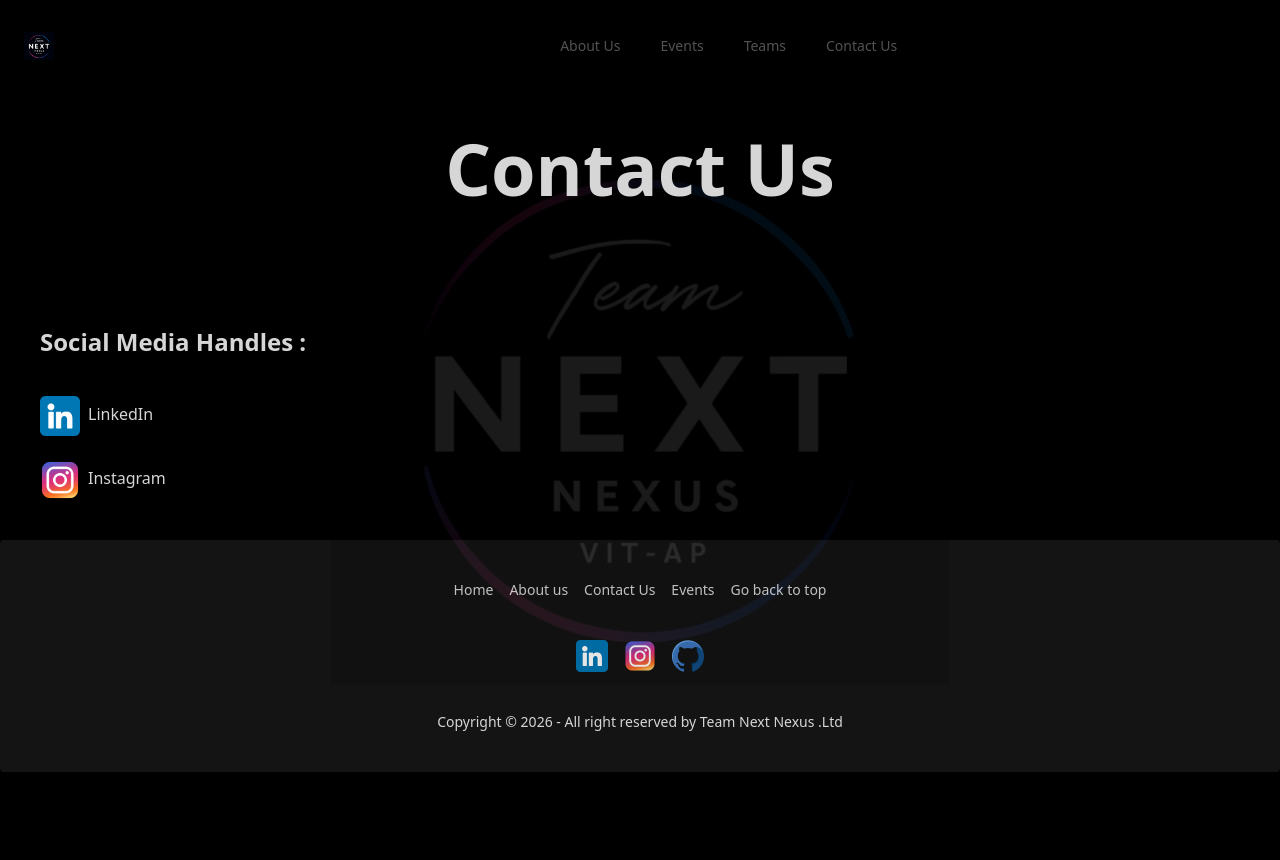
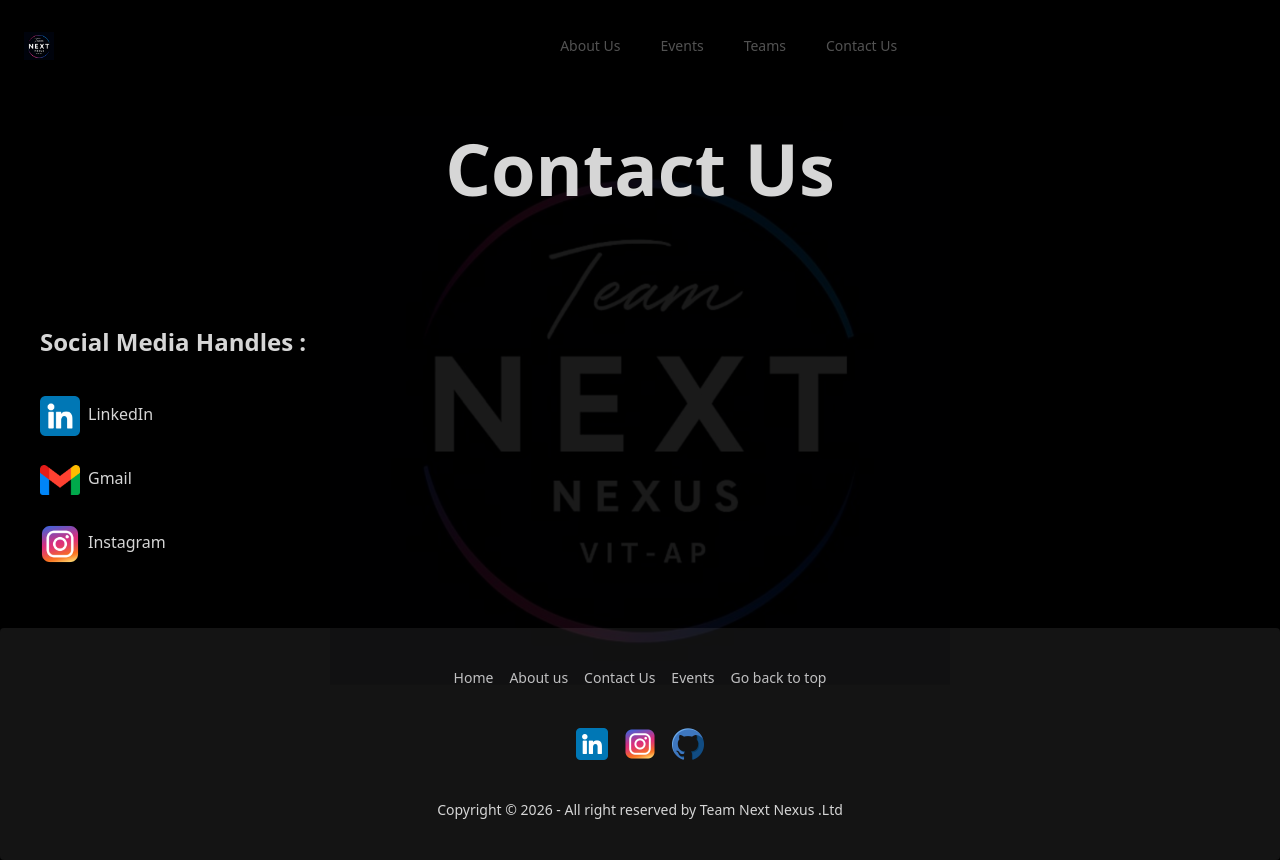
Before and after one commit to UtkarshSahay123/tnn--website, a Next.js app: page /contact-us in a window 1280 px wide. Before the commit the page ends 800 px from the top, so only its background shows below. Built offline with nearby package versions, Linux system fonts and the light colour scheme.

Commit message:
add gmail contact link

```diff
--- a/app/contact-us/page.js
+++ b/app/contact-us/page.js
@@ -25,12 +25,24 @@ function page() {
         <br></br>
 
 
+        <div>
+          <a href ='mailto:nextnexus.club@vitap.ac.in'>
+          <img src = '/sample/gmail.png' alt = 'Gmail' className="w-10 h-10 inline-block mr-2"/>
+          </a>
+          <a href = 'mailto:nextnexus.club@vitap.ac.in'>Gmail</a>
+        </div>
+
+
+        <br></br>
+
+
         <a href = 'https://www.instagram.com/tnn_vitap/'>
         <div>
           <img src = '/sample/instagram.png' alt = 'Instagram' className="w-10 h-10 inline-block mr-2"/>
           Instagram
         </div>
         </a>
+        <br></br>
       </div>
     </div>
   );
```
Also changed, not shown: public/sample/gmail.png (added).
